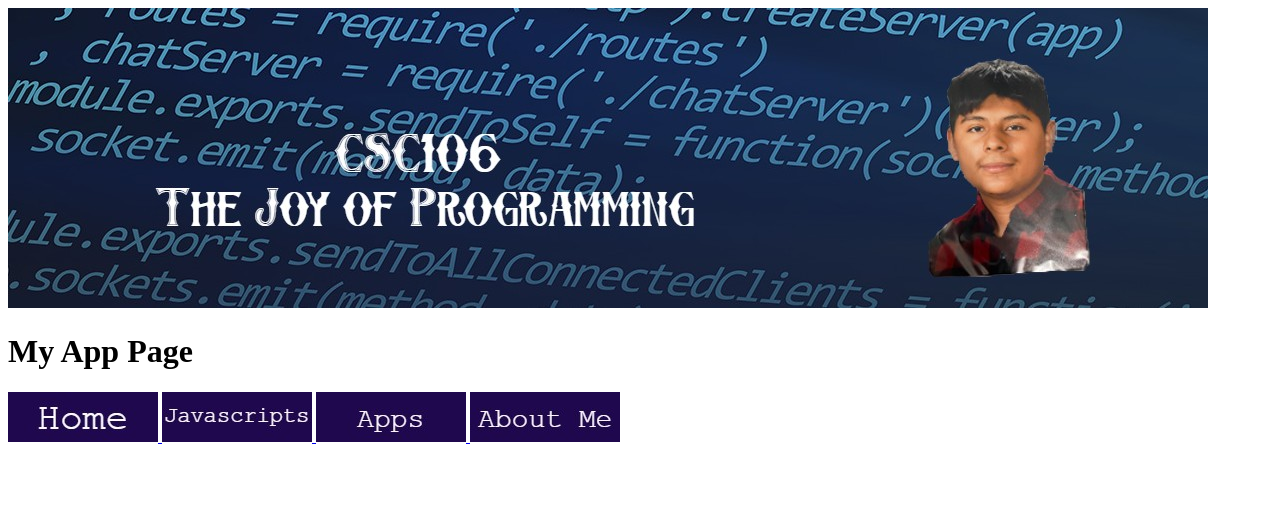
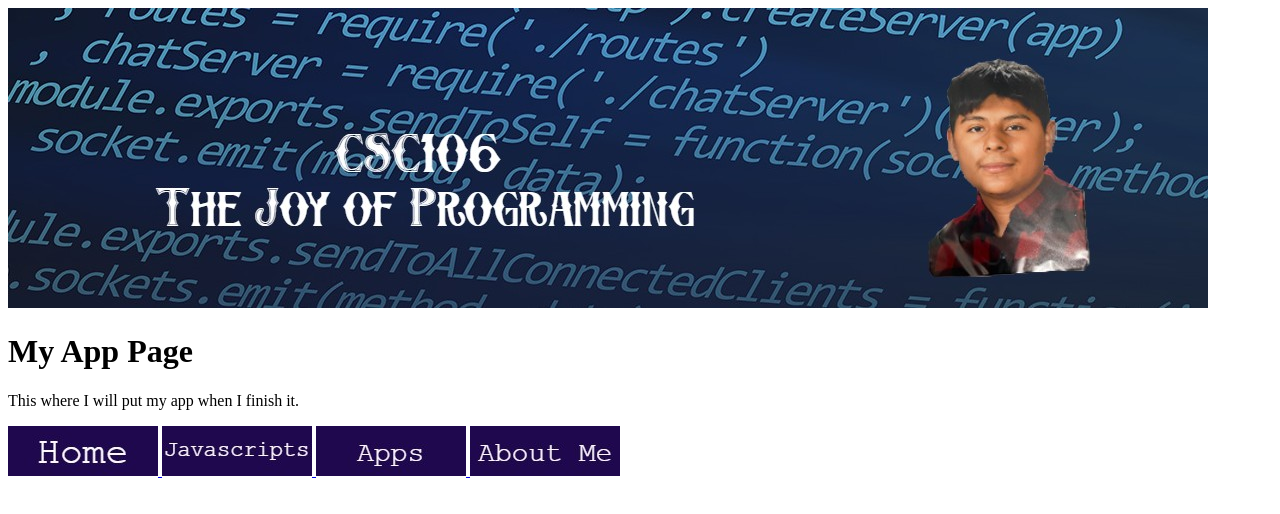
Before and after one commit to alejandrog117/alejandrog117.github.io, a plain HTML site: page apps.html in a window 1280 px wide. Drawn offline with Linux system fonts and the light colour scheme.

Commit message:
Update apps.html

```diff
--- a/apps.html
+++ b/apps.html
@@ -9,7 +9,7 @@
   <body>
     <img src="myBackground.jpg" alt="banner">
     <h1>My App Page</h1>
-
+    <p> This where I will put my app when I finish it.</p>
    <a href="index.html"><img src="home.jpg" alt="home page"</a>
     <a href="javascripts.html"><img src="javascript.jpg" alt="java"</a>
     <a href="apps.html"><img src="Apps.jpg" alt="java"</a>
```
